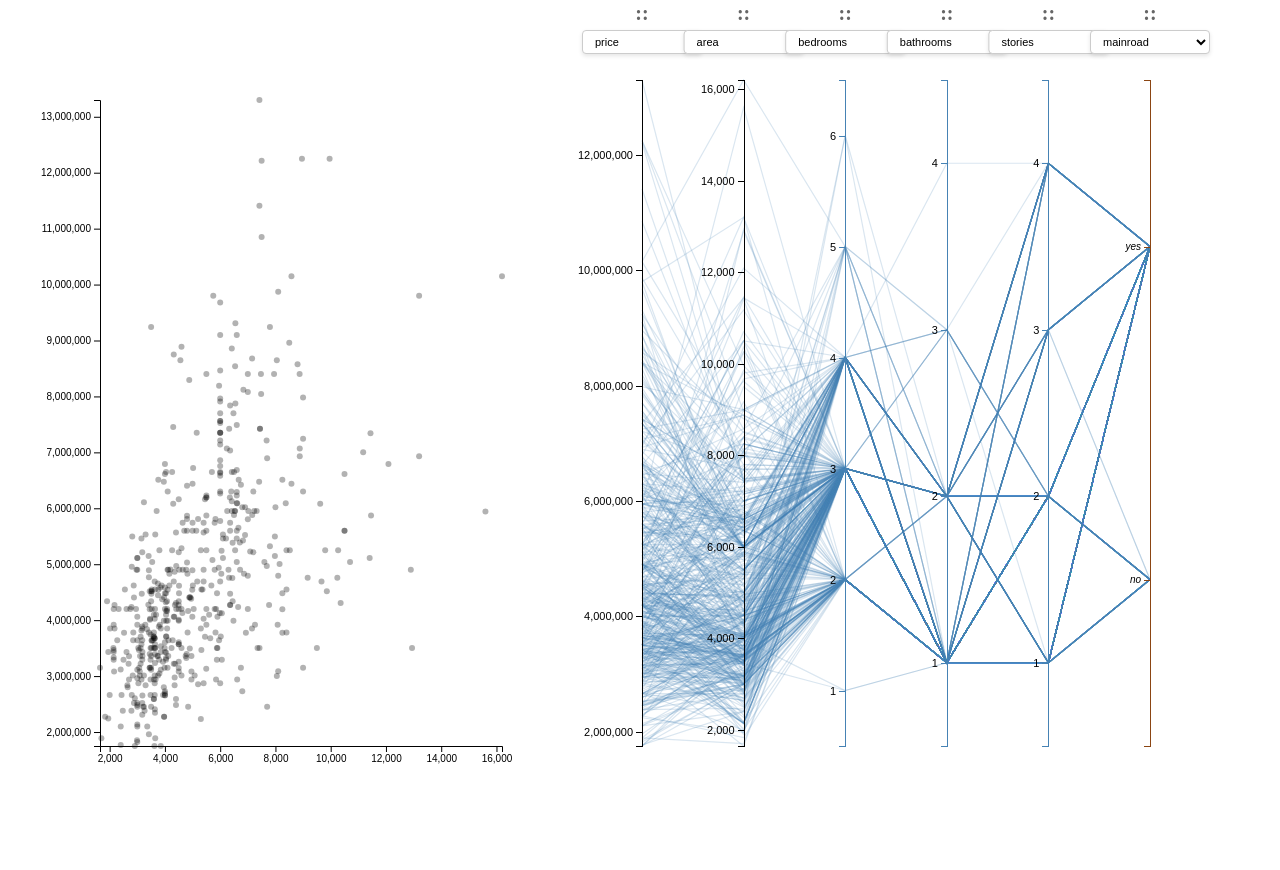
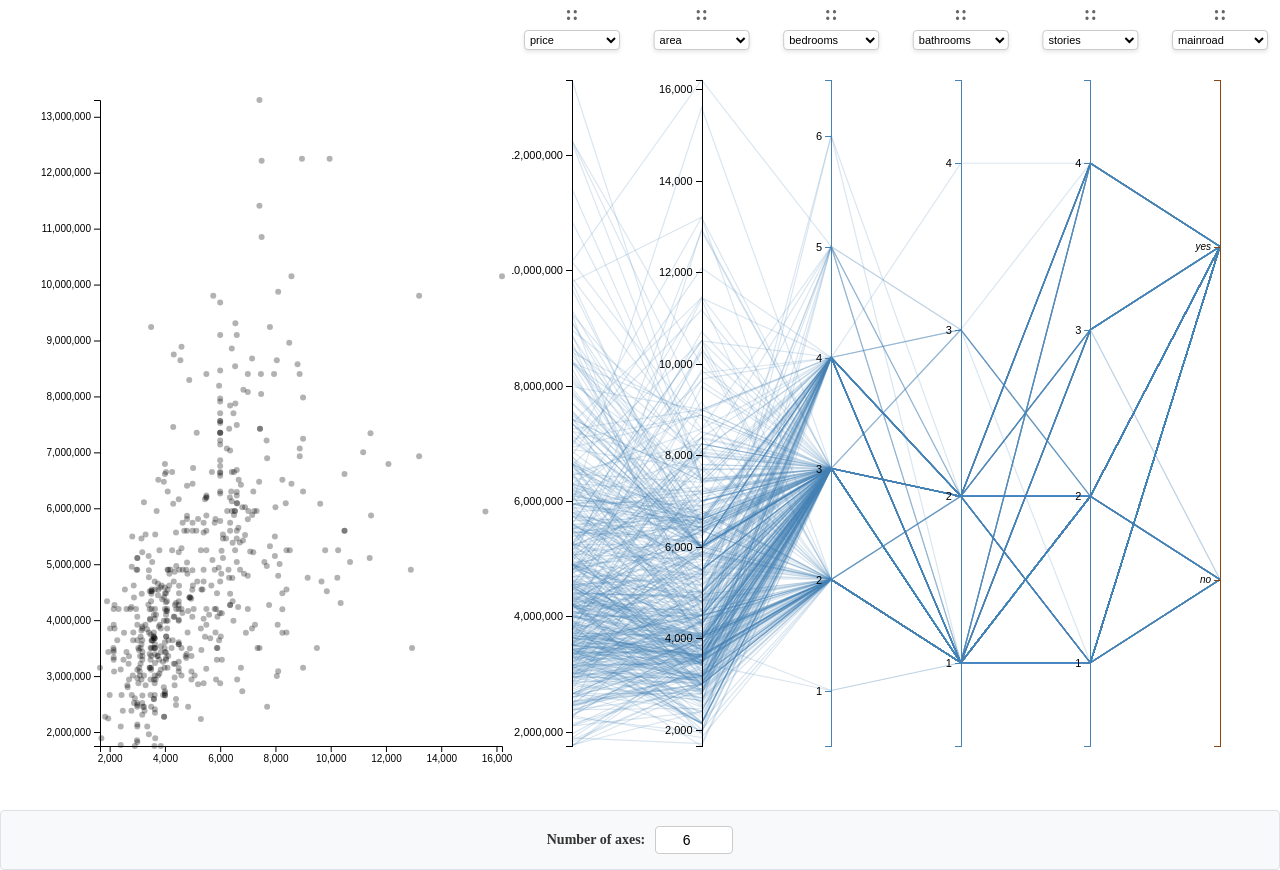
Before and after one commit to MatteoArrigo/data_visualization_assignment_unilu, a React (Create React App) app: page / in a window 1280 px wide. Before the commit the page ends 800 px from the top, so only its background shows below. Built offline with nearby package versions, Linux system fonts and the light colour scheme.

Commit message:
Added variable number of axis in PCP

```diff
--- a/src/App.js
+++ b/src/App.js
@@ -3,10 +3,13 @@ import {useState, useEffect, useRef} from 'react'
 import {fetchCSV} from "./utils/helper";
 import ScatterplotContainer from "./components/scatterplot/ScatterplotContainer";
 import ParallelCoordinatesContainer from "./components/parallelcoordinates/ParallelCoordinatesContainer";
+import AxisCountControl from "./components/axiscontrol/AxisCountControl";
 
 function App() {
     console.log("App component function call...")
     const [data,setData] = useState([])
+    const [numAxes, setNumAxes] = useState(6); // State for number of axes
+    const [maxAxes, setMaxAxes] = useState(13); // Maximum number of axes (will be updated based on data)
 
     // Refs for the visualization components
     const scatterplotRef = useRef(null);
@@ -22,6 +25,11 @@ function App() {
         fetchCSV("data/Housing.csv",(response)=>{
             console.log("initial setData() ...")
             setData(response.data);
+            // Update maxAxes based on data attributes (excluding 'index')
+            if (response.data.length > 0) {
+                const attributeCount = Object.keys(response.data[0]).filter(key => key !== 'index').length;
+                setMaxAxes(attributeCount);
+            }
         })
         return ()=>{
             console.log("App did unmount");
@@ -34,7 +42,7 @@ function App() {
         updateSelectedItems: (items) =>{
             // For single item clicks, add to existing selection
             if (items.length === 1) {
-                console.log("DEBUG", items[0])
+                console.log("[DEBUG] Selected ", items[0])
                 setSelectedItems(prevSelected => {
                     const itemIndex = items[0].index;
                     // Check if item is already selected
@@ -64,6 +72,7 @@ function App() {
         updateSelectedItems: (items) =>{
             // For single item clicks, add to existing selection
             if (items.length === 1) {
+                console.log("[DEBUG] Selected ", items[0])
 
                 setSelectedItems(prevSelected => {
                     const itemIndex = items[0].index;
@@ -105,8 +114,14 @@ function App() {
                     parallelCoordinatesData={data}
                     selectedItems={selectedItems}
                     parallelCoordinatesControllerMethods={parallelCoordinatesControllerMethods}
+                    numAxes={numAxes}
                 />
             </div>
+            <AxisCountControl
+                numAxes={numAxes}
+                maxAxes={maxAxes}
+                onAxisCountChange={setNumAxes}
+            />
         </div>
     );
 }
--- /dev/null
+++ b/src/components/axiscontrol/AxisCountControl.css
@@ -0,0 +1,38 @@
+/* Axes count control styling */
+.axis-count-control {
+    display: flex;
+    align-items: center;
+    justify-content: center;
+    padding: 15px;
+    background-color: #f8f9fa;
+    border-radius: 4px;
+    border: 1px solid #dee2e6;
+    margin-top: 10px;
+}
+
+.axis-count-control label {
+    margin-right: 10px;
+    font-weight: bold;
+    font-size: 14px;
+    color: #333;
+}
+
+.axes-count-input {
+    width: 60px;
+    padding: 5px 8px;
+    font-size: 14px;
+    border: 1px solid #ccc;
+    border-radius: 4px;
+    text-align: center;
+    transition: border-color 0.2s, box-shadow 0.2s;
+}
+
+.axes-count-input:hover {
+    border-color: steelblue;
+}
+
+.axes-count-input:focus {
+    outline: none;
+    border-color: steelblue;
+    box-shadow: 0 0 0 2px rgba(70, 130, 180, 0.2);
+}
--- /dev/null
+++ b/src/components/axiscontrol/AxisCountControl.js
@@ -0,0 +1,47 @@
+import React, { useState } from 'react';
+import './AxisCountControl.css';
+
+function AxisCountControl({ numAxes, maxAxes, onAxisCountChange }) {
+    const [inputValue, setInputValue] = useState(numAxes);
+
+    const handleChange = (event) => {
+        const value = event.target.value;
+        setInputValue(value);
+
+        const newCount = parseInt(value);
+        if (!isNaN(newCount) && newCount >= 2 && newCount <= maxAxes) {
+            onAxisCountChange(newCount);
+        }
+    };
+
+    const handleBlur = () => {
+        // On blur, ensure the value is valid
+        const newCount = parseInt(inputValue);
+        if (isNaN(newCount) || newCount < 2 || newCount > maxAxes) {
+            setInputValue(numAxes);
+        }
+    };
+
+    // Update local state when prop changes
+    React.useEffect(() => {
+        setInputValue(numAxes);
+    }, [numAxes]);
+
+    return (
+        <div className="axis-count-control">
+            <label htmlFor="axes-count-input">Number of axes: </label>
+            <input
+                id="axes-count-input"
+                type="number"
+                className="axes-count-input"
+                min={2}
+                max={maxAxes}
+                value={inputValue}
+                onChange={handleChange}
+                onBlur={handleBlur}
+            />
+        </div>
+    );
+}
+
+export default AxisCountControl;
--- a/src/components/parallelcoordinates/ParallelCoordinates-d3.js
+++ b/src/components/parallelcoordinates/ParallelCoordinates-d3.js
@@ -21,6 +21,9 @@ class ParallelCoordinatesD3 {
 
     // All available dimensions
     allDimensions = [];
+
+    // Number of axes to display
+    numAxesToShow = 6;
 
     // Brushes for each dimension
     brushes = {};
@@ -87,7 +90,7 @@ class ParallelCoordinatesD3 {
 
         // Create x scale for dimension positioning (using indices instead of dimension names)
         // Add padding on both sides to prevent choiceboxes from being cut off
-        const axisPadding = 80; // Padding in pixels on each side
+        const axisPadding = 10; // Padding in pixels on each side
         this.xScale = d3.scalePoint()
             .domain(d3.range(dimensions.length))
             .range([axisPadding, this.width - axisPadding]);
@@ -171,10 +174,6 @@ class ParallelCoordinatesD3 {
             .attr("x", 0)
             .attr("y", -60)
             .attr("text-anchor", "middle")
-            .style("cursor", "grab")
-            .style("font-size", "20px")
-            .style("font-weight", "bold")
-            .style("user-select", "none")
             .text("::");
 
         // Add foreignObject for dropdown
@@ -215,7 +214,7 @@ class ParallelCoordinatesD3 {
 
         const drag = d3.drag()
             .on("start", function(event, d) {
-                d3.select(this).style("cursor", "grabbing");
+                d3.select(this).classed("active", true);
                 d3.select(this).raise();
             })
             .on("drag", function(event, d) {
@@ -224,7 +223,7 @@ class ParallelCoordinatesD3 {
                 d3.select(this).attr("transform", `translate(${x}, 0)`);
             })
             .on("end", function(event, d) {
-                d3.select(this).style("cursor", "grab");
+                d3.select(this).classed("active", false);
 
                 // Find the nearest axis position
                 const x = event.x;
@@ -307,6 +306,39 @@ class ParallelCoordinatesD3 {
 
         // Re-render
         this.renderParallelCoordinates(this.visData, controllerMethods);
+    }
+
+    // Method to update the number of axes displayed
+    updateAxesCount = function(newCount) {
+        const currentCount = this.dimensions.length;
+
+        if (newCount === currentCount) return;
+
+        this.numAxesToShow = newCount;
+
+        if (newCount > currentCount) {
+            // Add axes - find dimensions not currently displayed
+            const dimensionsToAdd = this.allDimensions.filter(dim =>
+                !this.dimensions.includes(dim)
+            );
+
+            // Add dimensions up to the new count
+            const needed = newCount - currentCount;
+            for (let i = 0; i < needed && i < dimensionsToAdd.length; i++) {
+                this.dimensions.push(dimensionsToAdd[i]);
+            }
+        } else {
+            // Remove axes from the end
+            const toRemove = currentCount - newCount;
+            this.dimensions.splice(currentCount - toRemove, toRemove);
+        }
+
+        // Find the controllerMethods from the last render
+        // We need to trigger a re-render, but we need controllerMethods
+        // Store it as a class property during render
+        if (this.lastControllerMethods) {
+            this.renderParallelCoordinates(this.visData, this.lastControllerMethods);
+        }
     }
 
     // Add brushes to each axis
@@ -415,12 +447,21 @@ class ParallelCoordinatesD3 {
 
     // Clear all brushes programmatically
     clearAllBrushes = function() {
+
+        const self = this;
+
         // Clear all brush ranges
         this.brushRanges = {};
 
-        // Clear visual brushes on all axes
-        this.matSvg.selectAll(".brush").each(function() {
-            d3.select(this).call(d3.brushY().move, null);
+        // Clear each brush using its stored instance
+        this.matSvg.selectAll(".dimension").each(function(d) {
+            if (d) {
+                const brushKey = `${d.dim}_${d.index}`;
+                const brush = self.brushes[brushKey];
+                if (brush) {
+                    d3.select(this).select(".brush").call(brush.move, null);
+                }
+            }
         });
     }
 
@@ -443,6 +484,9 @@ class ParallelCoordinatesD3 {
 
         if (visData.length === 0) return;
 
+        // Store controller methods for axis count updates
+        this.lastControllerMethods = controllerMethods;
+
         // Store data reference for brush filtering
         this.visData = visData;
 
@@ -457,14 +501,14 @@ class ParallelCoordinatesD3 {
 
         // Initialize dimensions if not set
         if (this.dimensions.length === 0) {
-            // Use first 6 dimensions for display (but all are available in dropdowns)
-            this.dimensions = allDimensions.slice(0, Math.min(6, allDimensions.length));
+            // Use numAxesToShow dimensions for display (but all are available in dropdowns)
+            this.dimensions = allDimensions.slice(0, Math.min(this.numAxesToShow, allDimensions.length));
         } else {
             // Validate current dimensions still exist in the data
             this.dimensions = this.dimensions.filter(dim => allDimensions.includes(dim));
-            // If some were removed, add new ones up to 6
-            if (this.dimensions.length < Math.min(6, allDimensions.length)) {
-                const needed = Math.min(6, allDimensions.length) - this.dimensions.length;
+            // If some were removed, add new ones up to numAxesToShow
+            if (this.dimensions.length < Math.min(this.numAxesToShow, allDimensions.length)) {
+                const needed = Math.min(this.numAxesToShow, allDimensions.length) - this.dimensions.length;
                 const toAdd = allDimensions.filter(dim => !this.dimensions.includes(dim)).slice(0, needed);
                 this.dimensions = [...this.dimensions, ...toAdd];
             }
@@ -489,27 +533,56 @@ class ParallelCoordinatesD3 {
                         .attr("class", "data-line")
                         .attr("d", d => this.path(d))
                         .on("click", (event, itemData) => {
-                            controllerMethods.handleOnClick(itemData);
+                            // Clear all brushes first
+                            this.clearAllBrushes();
+
+                            // Also clear scatterplot brush
+                            if (controllerMethods.clearOtherBrushes) {
+                                controllerMethods.clearOtherBrushes();
+                            }
+
+                            // Find all items that match at the clicked segment
+                            const matchingItems = this.findMatchingItemsAtSegment(event, itemData);
+
+                            if (matchingItems.length > 1) {
+                                // Multiple overlapping lines - select all of them
+                                const currentSelected = controllerMethods.getSelectedItems ?
+                                    controllerMethods.getSelectedItems() : [];
+                                const selectedIndices = new Set(currentSelected.map(item => item.index));
+                                const matchingIndices = matchingItems.map(item => item.index);
+
+                                // Check if all matching items are already selected
+                                const allSelected = matchingIndices.every(idx => selectedIndices.has(idx));
+
+                                if (allSelected) {
+                                    // Toggle off - remove all matching items from selection
+                                    const newSelection = currentSelected.filter(
+                                        item => !matchingIndices.includes(item.index)
+                                    );
+                                    controllerMethods.updateSelectedItems(newSelection);
+                                } else {
+                                    // Add all matching items to selection (keep existing selection)
+                                    const newItems = matchingItems.filter(
+                                        item => !selectedIndices.has(item.index)
+                                    );
+                                    controllerMethods.updateSelectedItems([...currentSelected, ...newItems]);
+                                }
+                            } else if (matchingItems.length === 1) {
+                                // Single line - use toggle behavior
+                                controllerMethods.handleOnClick(matchingItems[0]);
+                            } else {
+                                // Fallback to original item if no segment detected
+                                controllerMethods.handleOnClick(itemData);
+                            }
                         })
                         .on("mouseenter", (event, itemData) => {
-                            // Hover is handled by CSS :hover
-                            d3.select(event.currentTarget).raise();
+                            this.handleLineHover(event, itemData);
+                        })
+                        .on("mousemove", (event, itemData) => {
+                            this.handleLineHover(event, itemData);
                         })
                         .on("mouseleave", (event, itemData) => {
-                            // Return to appropriate state based on selection
-                            const selectedIndices = new Set(
-                                controllerMethods.getSelectedItems ?
-                                controllerMethods.getSelectedItems().map(item => item.index) :
-                                []
-                            );
-                            const isSelected = selectedIndices.has(itemData.index);
-
-                            // If selected, keep it raised
-                            if (!isSelected) {
-                                // Let other selected items stay on top
-                                this.matSvg.select(".foreground").selectAll(".data-line.selected")
-                                    .raise();
-                            }
+                            this.clearLineHover(controllerMethods);
                         });
                     return lines;
                 },
@@ -525,6 +598,72 @@ class ParallelCoordinatesD3 {
             );
     }
 
+    // Find all items that match at a specific segment
+    findMatchingItemsAtSegment = function(event, itemData) {
+        const self = this;
+
+        // Get mouse position relative to the SVG
+        const [mouseX, mouseY] = d3.pointer(event, self.matSvg.node());
+
+        // Find which segment (between which two axes) the mouse is hovering over
+        let segmentIndex = -1;
+        const axisPositions = this.dimensions.map((dim, i) => this.xScale(i));
+
+        for (let i = 0; i < axisPositions.length - 1; i++) {
+            if (mouseX >= axisPositions[i] && mouseX <= axisPositions[i + 1]) {
+                segmentIndex = i;
+                break;
+            }
+        }
+
+        if (segmentIndex === -1) return [];
+
+        // Get the dimensions for the two adjacent axes
+        const dim1 = this.dimensions[segmentIndex];
+        const dim2 = this.dimensions[segmentIndex + 1];
+
+        // Get the values at these dimensions for the hovered item
+        const value1 = itemData[dim1];
+        const value2 = itemData[dim2];
+
+        // Find all data items that have the same values at these two dimensions
+        const matchingItems = this.visData.filter(d =>
+            d[dim1] === value1 && d[dim2] === value2
+        );
+
+        return matchingItems;
+    }
+
+    // Handle hover on a line segment
+    handleLineHover = function(event, itemData) {
+        const matchingItems = this.findMatchingItemsAtSegment(event, itemData);
+        const matchingIndices = new Set(matchingItems.map(d => d.index));
+
+        // Highlight all matching lines
+        this.matSvg.select(".foreground").selectAll(".data-line")
+            .classed("hovered", d => matchingIndices.has(d.index))
+            .filter(d => matchingIndices.has(d.index))
+            .raise();
+    }
+
+    // Clear hover effect
+    clearLineHover = function(controllerMethods) {
+        // Remove hover class from all lines
+        this.matSvg.select(".foreground").selectAll(".data-line")
+            .classed("hovered", false);
+
+        // Restore stacking order - selected items on top
+        const selectedIndices = new Set(
+            controllerMethods.getSelectedItems ?
+            controllerMethods.getSelectedItems().map(item => item.index) :
+            []
+        );
+
+        this.matSvg.select(".foreground").selectAll(".data-line")
+            .filter(d => selectedIndices.has(d.index))
+            .raise();
+    }
+
     clear = function() {
         d3.select(this.el).selectAll("*").remove();
     }
--- a/src/components/parallelcoordinates/ParallelCoordinates.css
+++ b/src/components/parallelcoordinates/ParallelCoordinates.css
@@ -54,7 +54,7 @@
     opacity: 0.9;
 }
 
-.parallelCoordinatesG .data-line:hover {
+.parallelCoordinatesG .data-line.hovered {
     stroke: rgb(5, 184, 34) !important;
     stroke-width: 3.5px !important;
     opacity: 1 !important;
@@ -74,8 +74,8 @@
 }
 
 .parallelCoordinatesG .dimension-select {
-    width: 100%;
-    padding: 4px 8px;
+    width: 80%;
+    padding: 2px 1px;
     font-size: 11px;
     border: 1px solid #ccc;
     border-radius: 4px;
@@ -101,6 +101,9 @@
 .parallelCoordinatesG .drag-handle {
     cursor: grab;
     fill: #666;
+    font-size: 20px;
+    font-weight: bold;
+    user-select: none;
     transition: fill 0.2s;
 }
 
--- a/src/components/scatterplot/ScatterplotContainer.js
+++ b/src/components/scatterplot/ScatterplotContainer.js
@@ -2,8 +2,6 @@ import './Scatterplot.css'
 import {useEffect, useRef, useImperativeHandle, forwardRef} from 'react';
 
 import ScatterplotD3 from './Scatterplot-d3';
-
-// TODO: import action methods from reducers
 
 const ScatterplotContainer = forwardRef(({scatterplotData, xAttribute, yAttribute, selectedItems, scatterplotControllerMethods}, ref) => {
 
```
Also changed, not shown: src/components/parallelcoordinates/ParallelCoordinatesContainer.js (+15 -2 lines).
